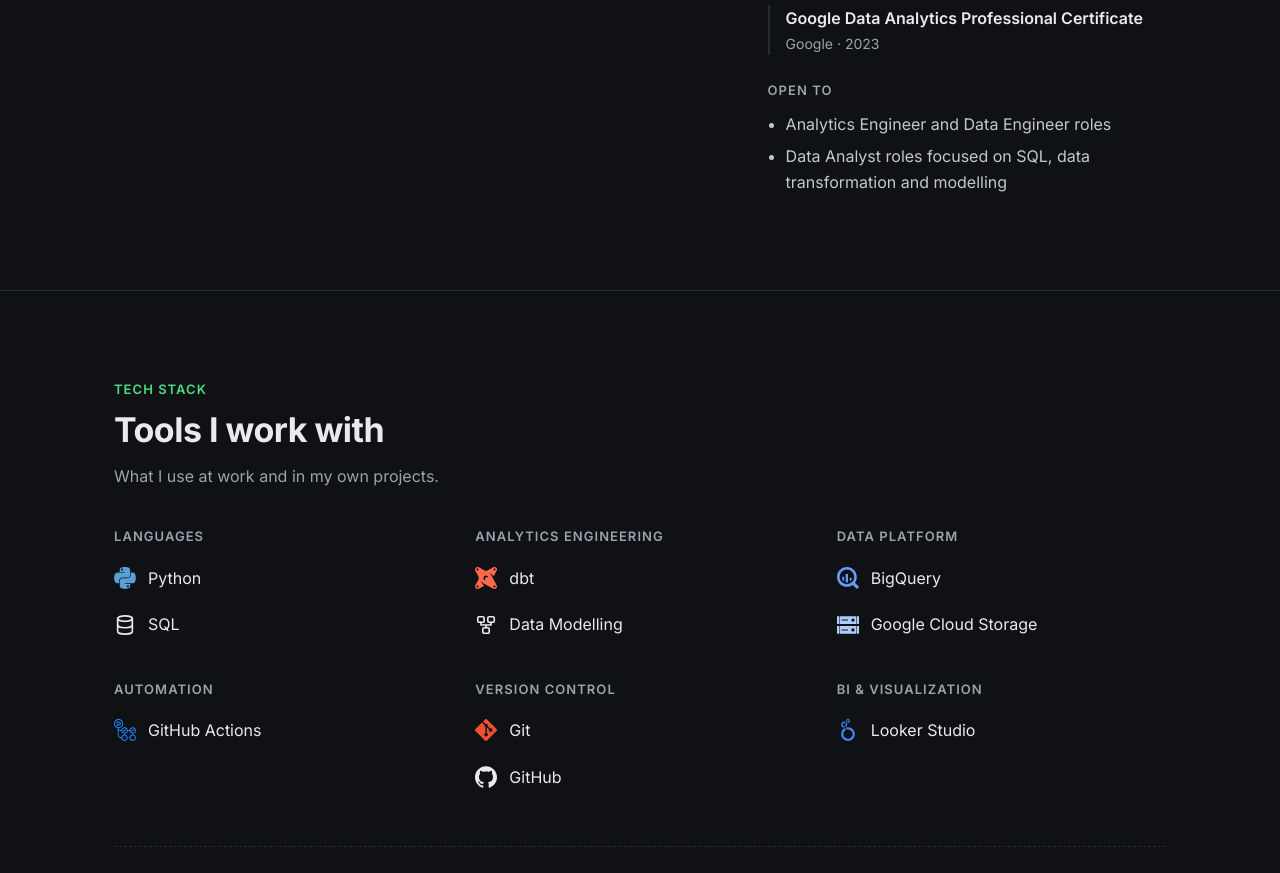
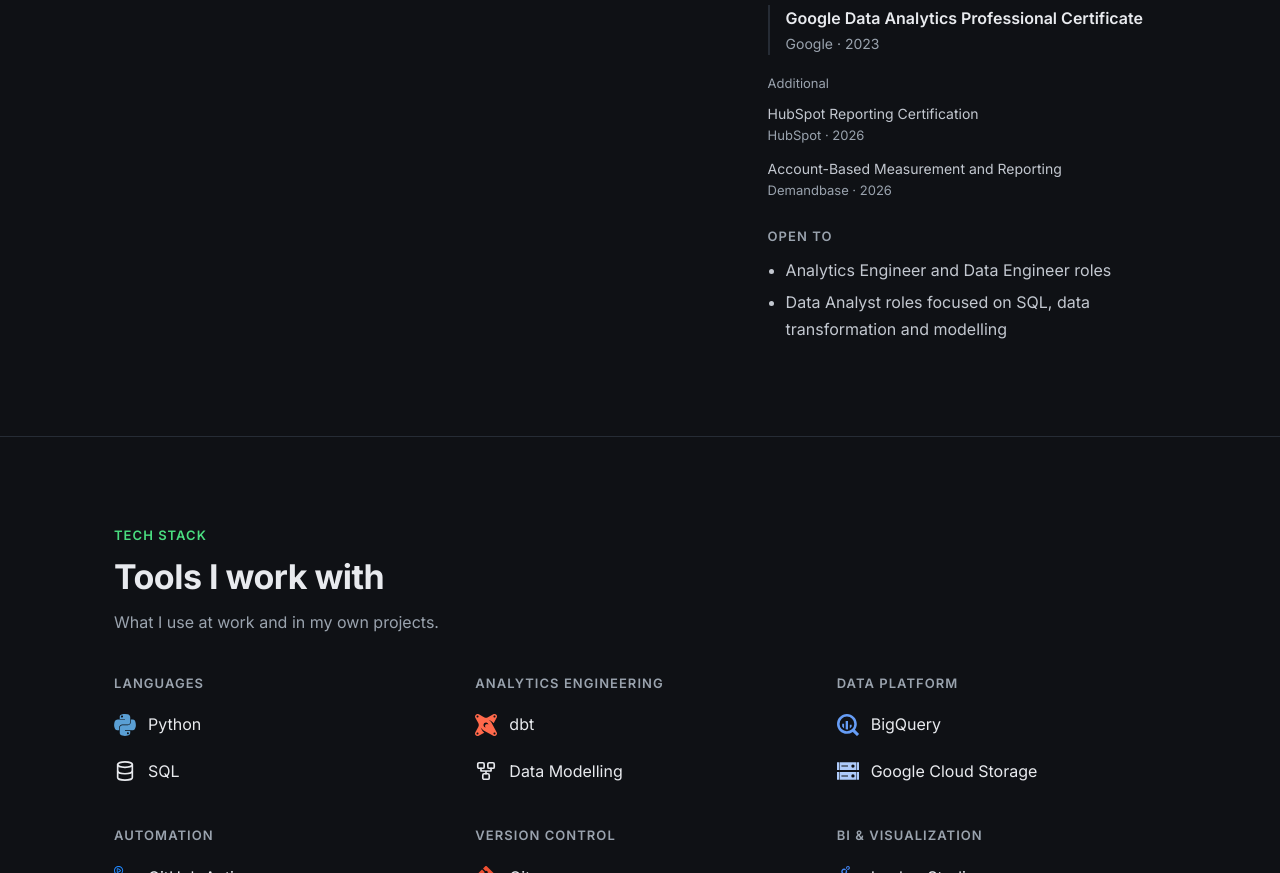
Before and after one commit to mhdkerol/mhdkerol.github.io, a plain HTML site: page index.html in a window 1280 px wide. Shown: the part 1291-2164 px from the top of the page. Drawn offline with Linux system fonts and the light colour scheme.

Commit message:
Add HubSpot and Demandbase certifications as additional
Co-Authored-By: Claude Opus 5.5 <noreply@anthropic.com>
Claude-Session: https://claude.ai/code/session_012fPkQ7TBHZj4iVBf1G3GQB

```diff
--- a/assets/css/style.css
+++ b/assets/css/style.css
@@ -314,3 +314,7 @@ td:first-child { color: var(--text); white-space: nowrap; }
 }
 .end-cta h2 { font-size: 22px; margin-bottom: 4px; }
 .end-cta p { color: var(--text-soft); }
+.cert-extra-title { margin: 18px 0 8px; font-size: 13px; color: var(--muted); }
+.cert-extra { list-style: none; margin: 0; padding: 0; display: flex; flex-direction: column; gap: 6px; font-size: 14px; color: var(--text-soft); }
+.cert-extra { gap: 10px; }
+.cert-extra span { display: block; font-size: 13px; color: var(--muted); }
--- a/index.html
+++ b/index.html
@@ -111,6 +111,11 @@
             <li><strong>dbt Fundamentals</strong><span>dbt Labs · 2026</span></li>
             <li><strong>Python for Data Science, AI &amp; Development</strong><span>IBM · 2024</span></li>
             <li><strong>Google Data Analytics Professional Certificate</strong><span>Google · 2023</span></li>
+          </ul>
+          <p class="cert-extra-title">Additional</p>
+          <ul class="cert-extra">
+            <li>HubSpot Reporting Certification <span>HubSpot · 2026</span></li>
+            <li>Account-Based Measurement and Reporting <span>Demandbase · 2026</span></li>
           </ul>
         </div>
         <div class="side-block">
```
